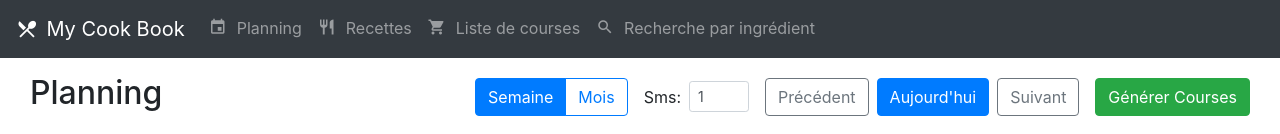
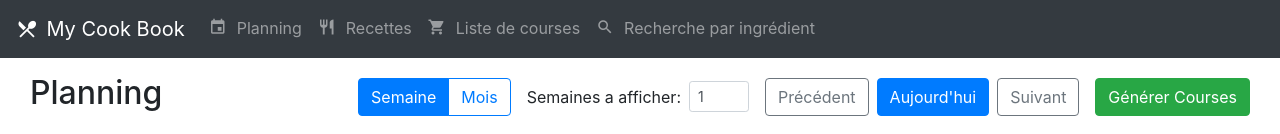
Before and after one commit to mce35/cookplan, an Angular app in the folder frontend/: page /planning in a window 1280 px wide. Shown: the top 134 px of the page. Built offline with nearby package versions, Linux system fonts and the light colour scheme; no server answers.

Commit message:
previous/next always adjust by 1 week

```diff
--- a/frontend/src/app/components/planning/planning.ts
+++ b/frontend/src/app/components/planning/planning.ts
@@ -20,7 +20,7 @@ import { Recipe, Planning } from '../../models/models';
           </div>
 
           <div *ngIf="viewMode() === 'week'" class="mr-3 d-flex align-items-center">
-            <label for="numWeeks" class="mb-0 mr-2">Sms:</label>
+            <label for="numWeeks" class="mb-0 mr-2">Semaines a afficher:</label>
             <input id="numWeeks" type="number" [ngModel]="numWeeks()" (ngModelChange)="numWeeks.set($event); updateRange()" class="form-control form-control-sm" style="width: 60px" min="1" max="8">
           </div>
 
@@ -270,7 +270,7 @@ export class PlanningComponent implements OnInit {
   previous() {
     const ref = new Date(this.referenceDate());
     if (this.viewMode() === 'week') {
-      ref.setDate(ref.getDate() - (7 * this.numWeeks()));
+      ref.setDate(ref.getDate() - 7);
     } else {
       ref.setMonth(ref.getMonth() - 1);
     }
@@ -281,7 +281,7 @@ export class PlanningComponent implements OnInit {
   next() {
     const ref = new Date(this.referenceDate());
     if (this.viewMode() === 'week') {
-      ref.setDate(ref.getDate() + (7 * this.numWeeks()));
+      ref.setDate(ref.getDate() + 7);
     } else {
       ref.setMonth(ref.getMonth() + 1);
     }
```
